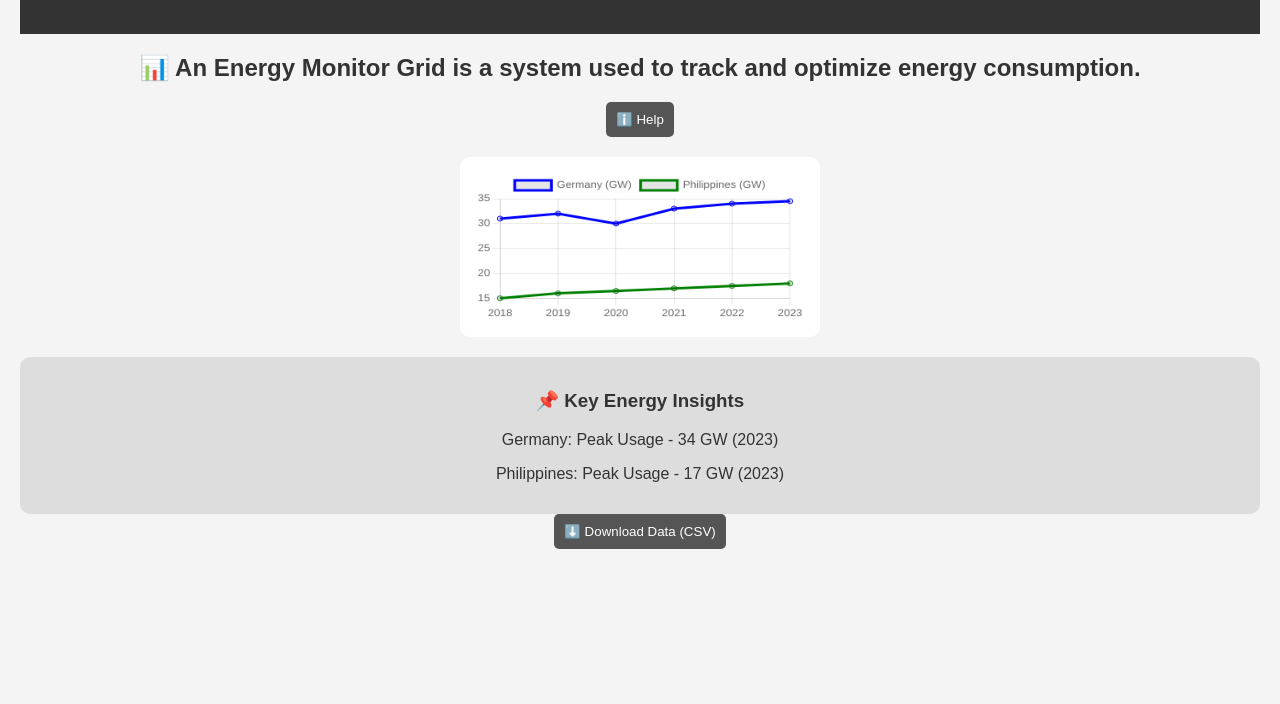
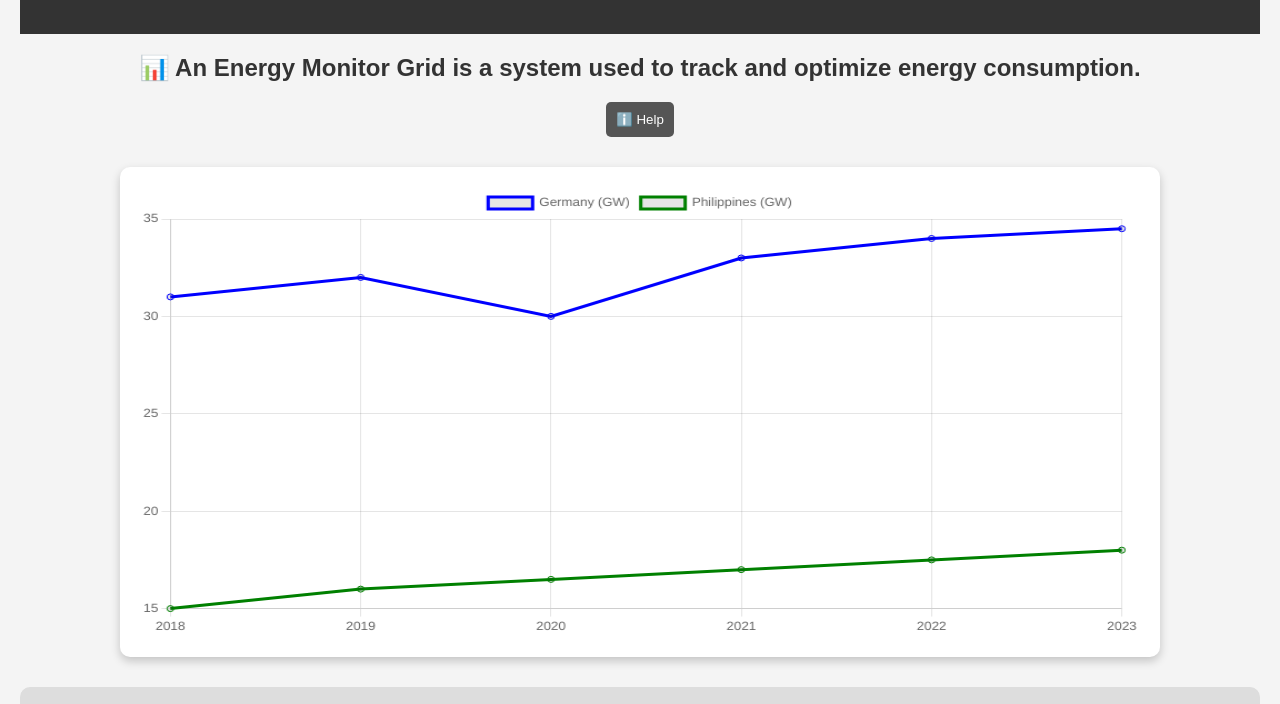
Before and after one commit to scheinremdy/energy-monitor-grid-, a plain HTML site: page index.html in a window 1280 px wide. Shown: the part 96-800 px from the top of the page. Drawn offline with nearby package versions, Linux system fonts and the light colour scheme.

Commit message:
Update styles.css

```diff
--- a/styles.css
+++ b/styles.css
@@ -1,5 +1,5 @@
 body {
-    font-family: Arial, sans-serif;
+    font-family: 'Arial', sans-serif;
     background-color: #f4f4f4;
     color: #333;
     text-align: center;
@@ -38,12 +38,19 @@
     display: none;
 }
 
-canvas {
-    max-width: 90%;
-    margin: 20px auto;
+.chart-container {
+    width: 85%;
+    max-width: 1000px;
+    margin: 30px auto;
     background: white;
     border-radius: 10px;
-    padding: 15px;
+    padding: 20px;
+    box-shadow: 0px 4px 10px rgba(0, 0, 0, 0.2);
+}
+
+canvas {
+    width: 100% !important;
+    height: 450px !important;
 }
 
 .data-insights {
@@ -65,3 +72,9 @@
 .dark-mode button {
     background: #777;
 }
+
+#download-btn {
+    margin-top: 20px;
+    background: green;
+    font-size: 16px;
+}
```
